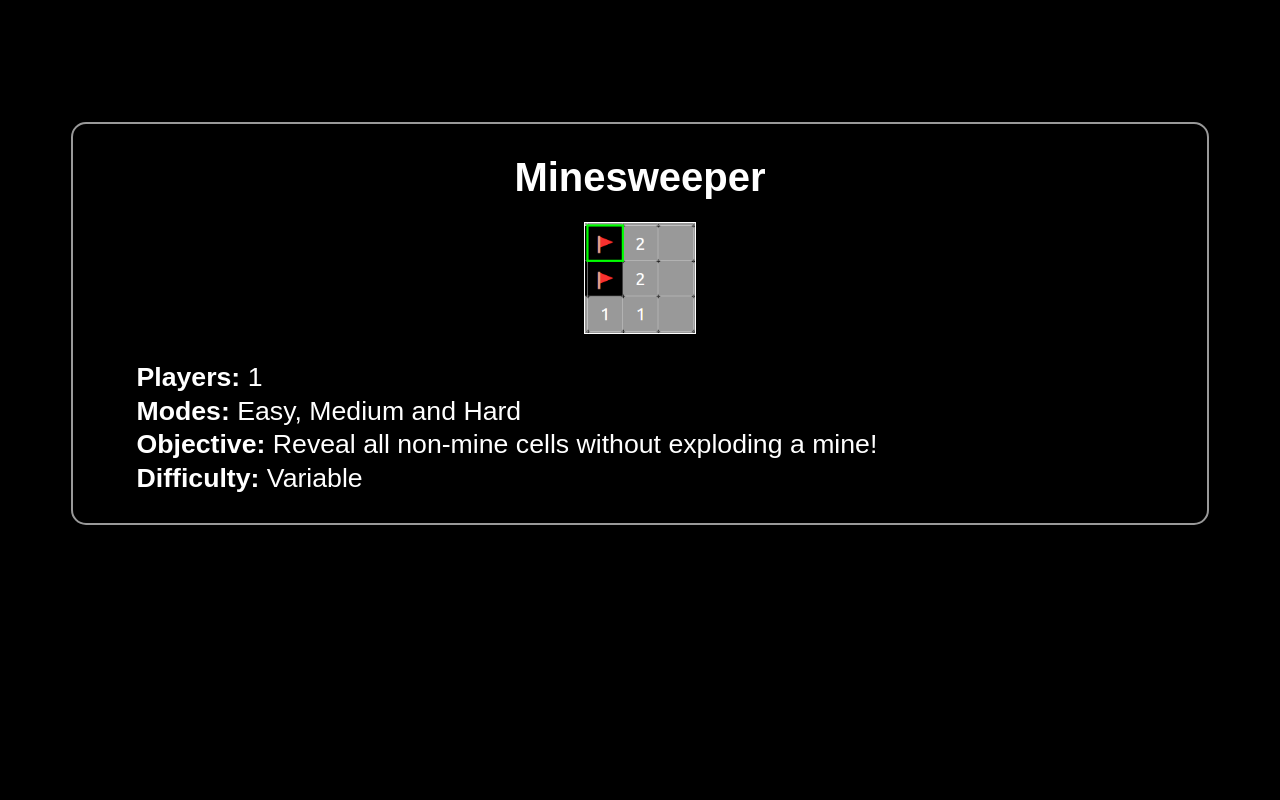
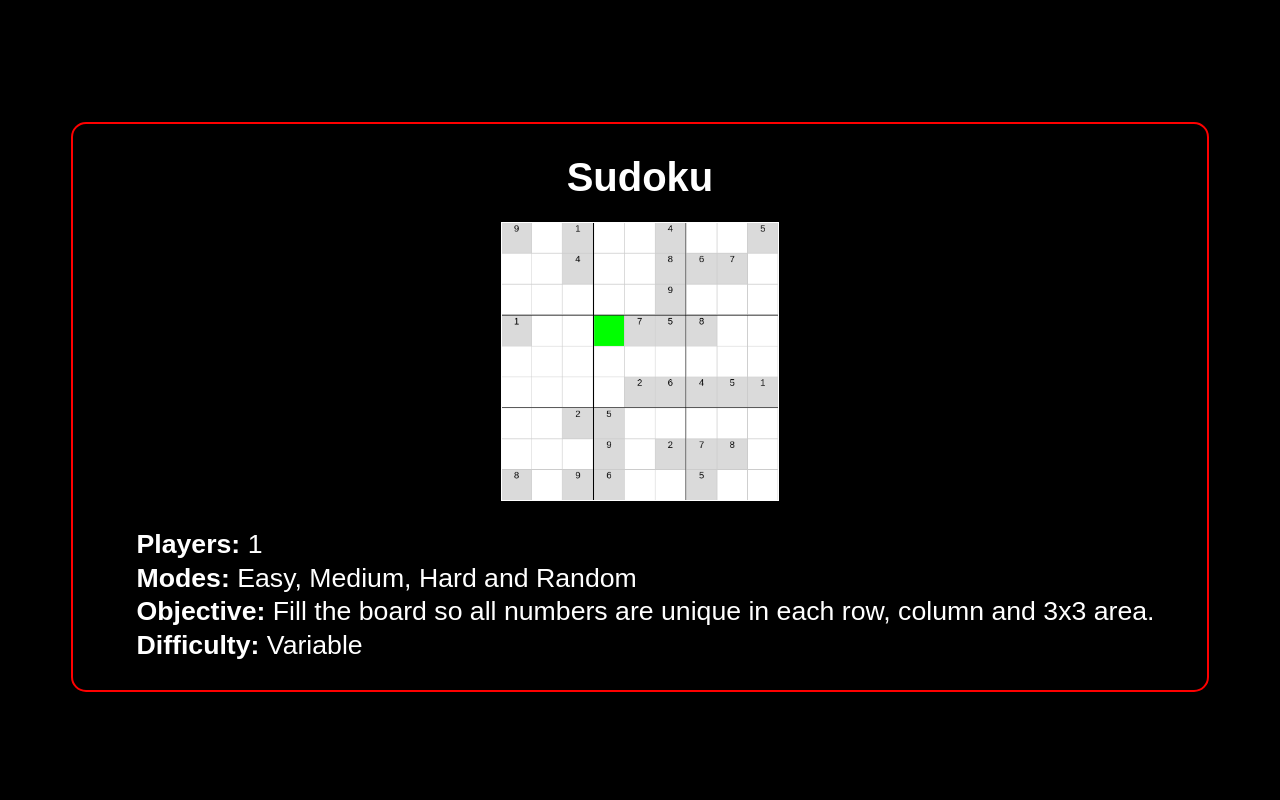
Before and after one commit to kendlbat/Browsergames, a plain HTML site: page index.html in a window 1280 px wide. Shown: the part 960-1760 px from the top of the page. Drawn offline with Linux system fonts and the light colour scheme.

Commit message:
Add sudoku to homepage

```diff
--- a/index.css
+++ b/index.css
@@ -105,6 +105,10 @@ ul#menu .slide-container {
     border: 2px solid #999;
 }
 
+#menu-sudoku {
+    border: 2px solid red;
+}
+
 h1, h2, h3, h4, h5, h6 {
     margin: .1em;
 }
--- a/index.html
+++ b/index.html
@@ -38,6 +38,20 @@
 
         <menu>
             <ul id="menu">
+                <li>
+                    <div class="slide-container">
+                        <a href="/sudoku/index.html">
+                            <div id="menu-sudoku" class="menu-game">
+                                <h2>Sudoku</h2>
+                                <img src="/sudoku/gameplay.png" alt="Sudoku Gameplay Screenshot" style="aspect-ratio: 1; width: 25%;">
+                                <p><b>Players: </b>1</p>
+                                <p><b>Modes: </b>Easy, Medium, Hard and Random</p>
+                                <p><b>Objective: </b>Fill the board so all numbers are unique in each row, column and 3x3 area.</p>
+                                <p><b>Difficulty: </b>Variable</p>
+                            </div>
+                        </a>
+                    </div>
+                </li>
                 <li>
                     <div class="slide-container">
                         <a href="/minesweeper/index.html">
```
Also changed, not shown: sudoku/gameplay.png (added).
